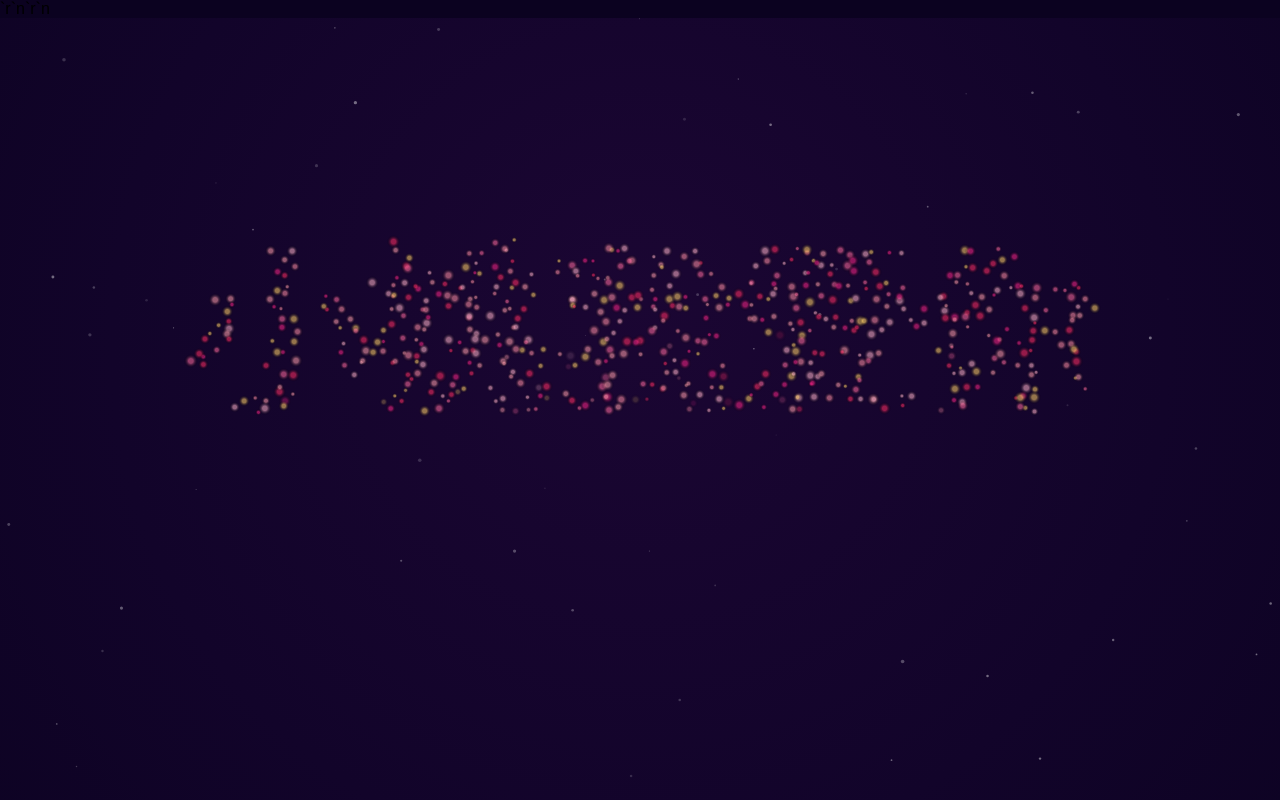
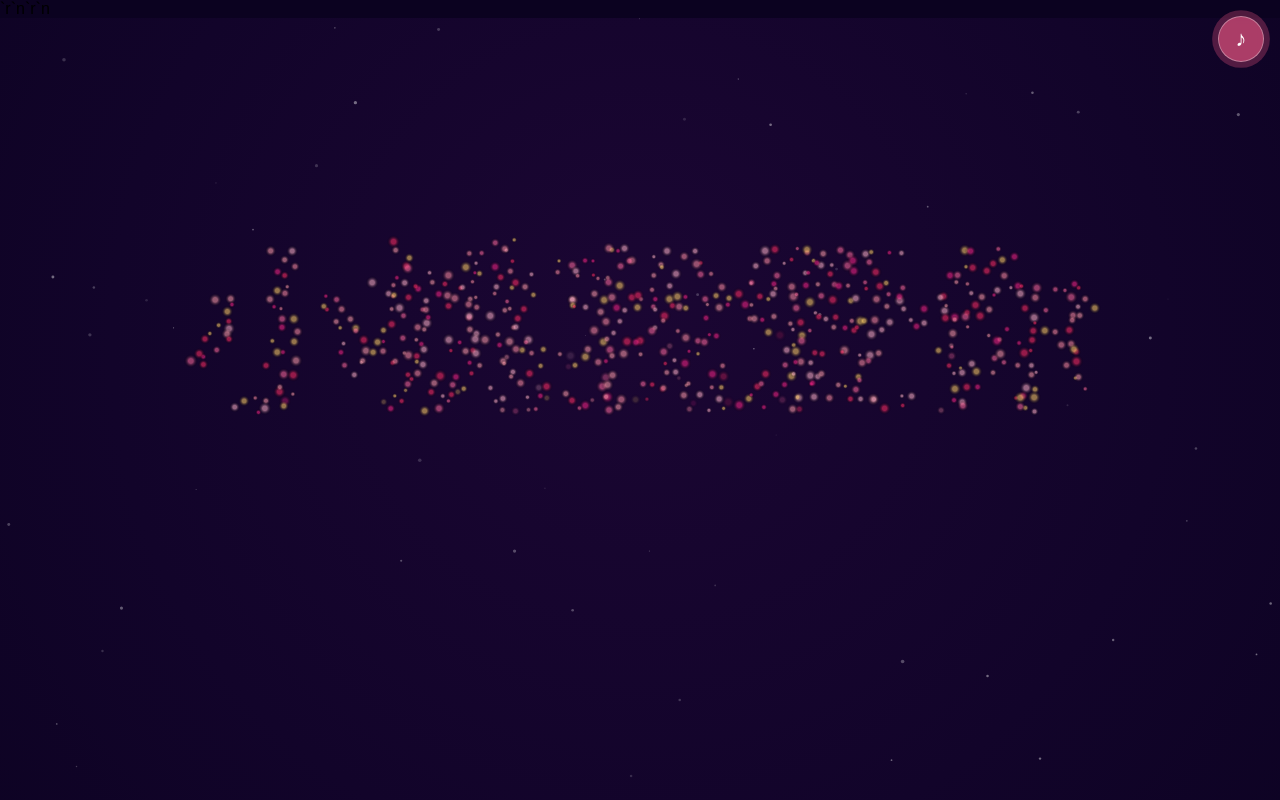
Before and after one commit to xi233-ai/xiaoyao-love, a plain HTML site: page index.html in a window 1280 px wide. Drawn offline with Linux system fonts and the light colour scheme; animation ran at ten frames a second.

Commit message:
添加背景音乐《同花顺》(林倛玉)

```diff
--- a/index.html
+++ b/index.html
@@ -30,6 +30,29 @@
     12% { transform: scale(1.07); }
     24% { transform: scale(1); }
     36% { transform: scale(1.05); }
+  }
+
+
+  /* ---------- 背景音乐 ---------- */
+  #music-btn {
+    position: fixed; top: calc(16px + env(safe-area-inset-top)); right: 16px; z-index: 40;
+    width: 46px; height: 46px; border-radius: 50%;
+    border: 1px solid rgba(255, 255, 255, 0.35);
+    background: rgba(255, 92, 138, 0.4);
+    color: #fff; font-size: 22px; line-height: 1;
+    display: flex; align-items: center; justify-content: center;
+    cursor: pointer; -webkit-tap-highlight-color: transparent;
+    backdrop-filter: blur(4px); -webkit-backdrop-filter: blur(4px);
+    box-shadow: 0 4px 16px rgba(0, 0, 0, 0.3);
+    transition: transform 0.2s ease, background 0.3s ease;
+    padding: 0;
+  }
+  #music-btn:active { transform: scale(0.88); }
+  #music-btn.playing { background: rgba(255, 92, 138, 0.65); animation: musicPulse 1.8s ease-in-out infinite; }
+  #music-btn.paused { opacity: 0.7; }
+  @keyframes musicPulse {
+    0%, 100% { box-shadow: 0 0 0 0 rgba(255, 92, 138, 0.55); }
+    55% { box-shadow: 0 0 0 12px rgba(255, 92, 138, 0); }
   }
 
   /* ---------- 信封 ---------- */
@@ -159,6 +182,9 @@
 </head>
 <body>
 <canvas id="canvas"></canvas>
+
+<audio id="bgm" src="bgm.m4a" loop preload="auto"></audio>
+<button id="music-btn" type="button" aria-label="背景音乐" title="背景音乐">&#9834;</button>
 
 <div id="hint">&#128140; 轻点屏幕，查收一封给你的信</div>
 
@@ -517,10 +543,46 @@
     requestAnimationFrame(frame);
   }
 
+
+  // ---------- 背景音乐：林倛玉《同花顺》 ----------
+  const bgm = document.getElementById('bgm');
+  const musicBtn = document.getElementById('music-btn');
+  let musicReady = false;
+  function playBgm() {
+    if (!bgm || musicReady) return;
+    bgm.volume = 0.8;
+    const p = bgm.play();
+    if (p) {
+      p.then(() => {
+        musicReady = true;
+        musicBtn.classList.add('playing');
+        musicBtn.classList.remove('paused');
+      }).catch(() => {});
+    }
+  }
+  function toggleBgm() {
+    if (!bgm) return;
+    if (bgm.paused) {
+      playBgm();
+    } else {
+      bgm.pause();
+      musicBtn.classList.remove('playing');
+      musicBtn.classList.add('paused');
+    }
+  }
+  if (musicBtn) {
+    musicBtn.classList.add('paused');
+    musicBtn.addEventListener('click', e => { e.stopPropagation(); toggleBgm(); });
+  }
+  window.addEventListener('load', playBgm);
+  document.addEventListener('touchstart', playBgm, { once: true });
+  document.addEventListener('click', playBgm, { once: true });
+
   resize();
   start();
   requestAnimationFrame(frame);
 })();
 </script>
+
 </body>
 </html>
```
Also changed, not shown: 1 other file.
